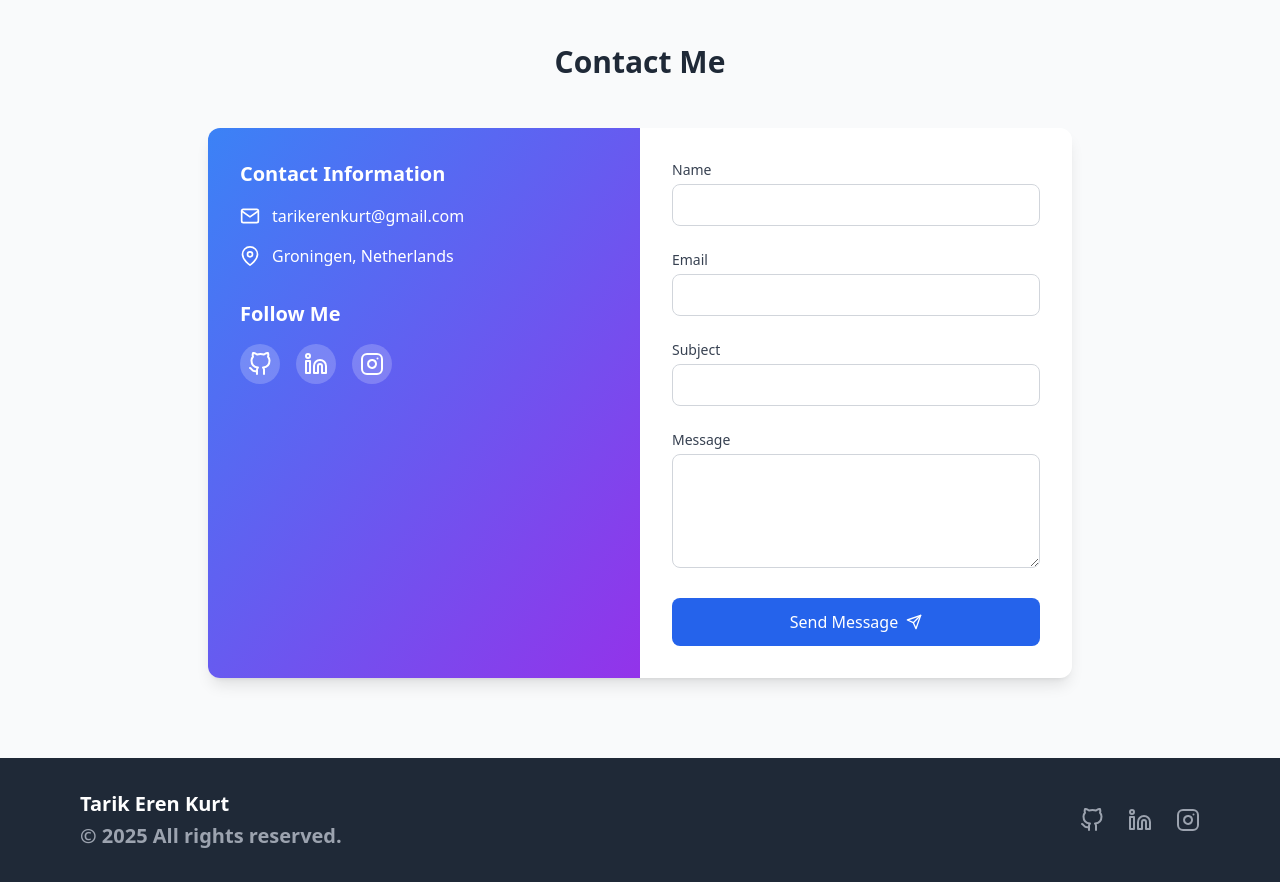
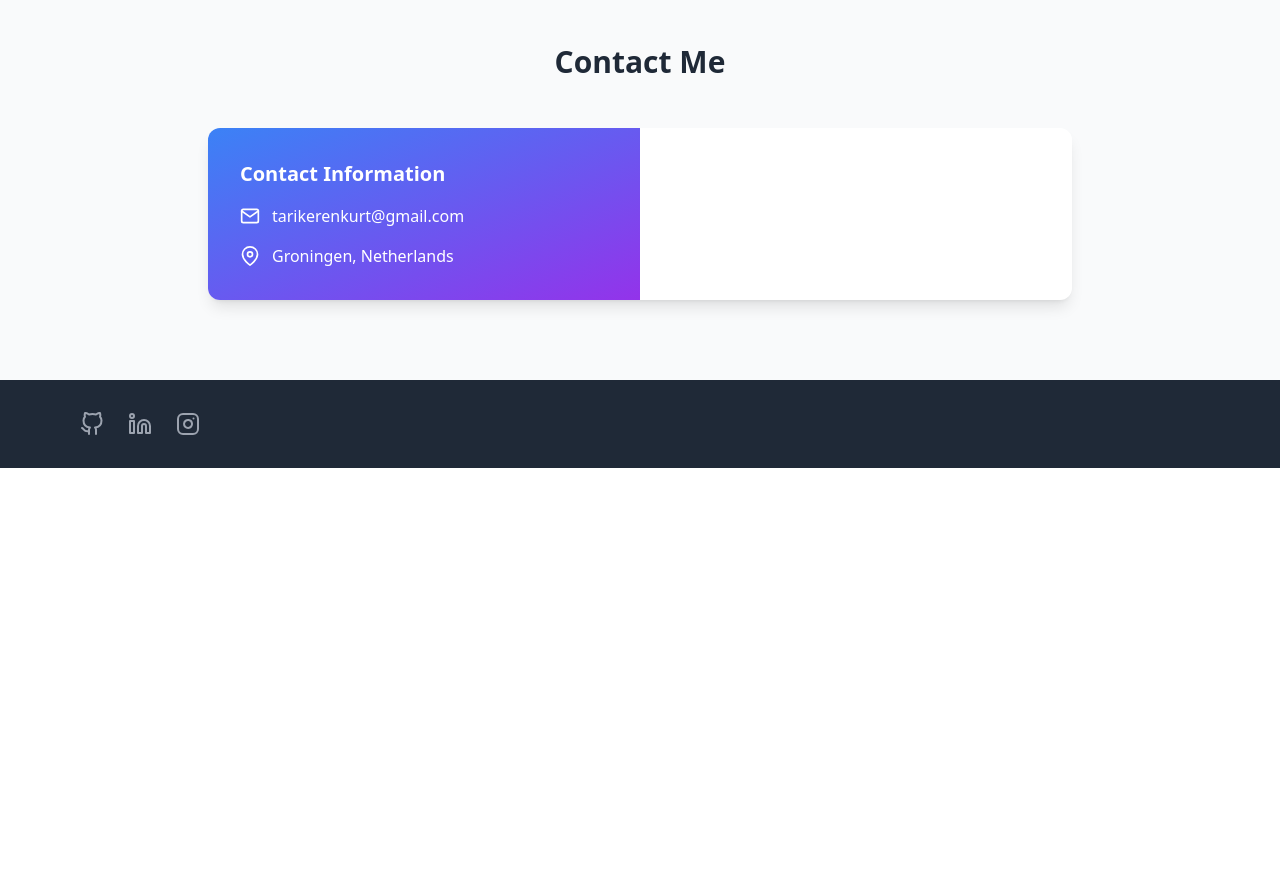
Before and after one commit to fulcrum0/portfolioWebsite, a plain HTML site: page index.html in a window 1280 px wide. Shown: the part 2420-3302 px from the top of the page. After the commit the page ends 2888 px from the top, so only its background shows below. Drawn offline with nearby package versions, Linux system fonts and the light colour scheme.

Commit message:
Update index.html

```diff
--- a/index.html
+++ b/index.html
@@ -120,8 +120,8 @@
                     <div class="w-full md:w-2/3" data-aos="fade-left" data-aos-delay="100">
                         <h3 class="text-2xl font-semibold mb-4 text-gray-800 dark:text-white">Who I Am</h3>
                         <p class="text-gray-600 dark:text-gray-300 mb-6">
-                            I'm a passionate Software Developer student. I love developing games, learning new things
-                            about technology and games.
+                            I'm a passionate Software Developer student. I am very much interested in developing games, love learning new things
+                            about technology and how the logic behind the mechanism in the games.
                         </p>
                         <div class="grid grid-cols-2 gap-4 mb-8">
                             <div class="flex items-center">
@@ -294,74 +294,17 @@
                                     <span class="text-white">Groningen, Netherlands</span>
                                 </div>
                             </div>
-                            <div class="mt-8">
-                                <h3 class="text-xl font-semibold text-white mb-4">Follow Me</h3>
-                                <div class="flex space-x-4">
-                                    <a href="https://github.com/fulcrum0" target="_blank"
-                                        class="w-10 h-10 rounded-full bg-white/20 flex items-center justify-center hover:bg-white/30 transition-colors">
-                                        <i data-feather="github" class="text-white"></i>
-                                    </a>
-                                    <a href="https://www.linkedin.com/in/tarikerenkurt" target="_blank"
-                                        class="w-10 h-10 rounded-full bg-white/20 flex items-center justify-center hover:bg-white/30 transition-colors">
-                                        <i data-feather="linkedin" class="text-white"></i>
-                                    </a>
-                                    <a href="https://www.instagram.com/tarikerenkrt" target="_blank"
-                                        class="w-10 h-10 rounded-full bg-white/20 flex items-center justify-center hover:bg-white/30 transition-colors">
-                                        <i data-feather="instagram" class="text-white"></i>
-                                    </a>
-                                </div>
-                            </div>
-                        </div>
-                        <div class="w-full md:w-1/2 p-8">
-                            <form id="contactForm" class="space-y-6">
-                                <div>
-                                    <label for="name"
-                                        class="block text-sm font-medium text-gray-700 dark:text-gray-300 mb-1">Name</label>
-                                    <input type="text" id="name" name="name"
-                                        class="w-full px-4 py-2 border border-gray-300 dark:border-gray-600 rounded-lg focus:ring-2 focus:ring-blue-500 focus:border-blue-500 dark:bg-gray-800 dark:text-white"
-                                        required>
-                                </div>
-                                <div>
-                                    <label for="email"
-                                        class="block text-sm font-medium text-gray-700 dark:text-gray-300 mb-1">Email</label>
-                                    <input type="email" id="email" name="email"
-                                        class="w-full px-4 py-2 border border-gray-300 dark:border-gray-600 rounded-lg focus:ring-2 focus:ring-blue-500 focus:border-blue-500 dark:bg-gray-800 dark:text-white"
-                                        required>
-                                </div>
-                                <div>
-                                    <label for="subject"
-                                        class="block text-sm font-medium text-gray-700 dark:text-gray-300 mb-1">Subject</label>
-                                    <input type="text" id="subject" name="subject"
-                                        class="w-full px-4 py-2 border border-gray-300 dark:border-gray-600 rounded-lg focus:ring-2 focus:ring-blue-500 focus:border-blue-500 dark:bg-gray-800 dark:text-white"
-                                        required>
-                                </div>
-                                <div>
-                                    <label for="message"
-                                        class="block text-sm font-medium text-gray-700 dark:text-gray-300 mb-1">Message</label>
-                                    <textarea id="message" name="message" rows="4"
-                                        class="w-full px-4 py-2 border border-gray-300 dark:border-gray-600 rounded-lg focus:ring-2 focus:ring-blue-500 focus:border-blue-500 dark:bg-gray-800 dark:text-white"
-                                        required></textarea>
-                                </div>
-                                <button type="submit"
-                                    class="w-full py-3 px-6 bg-blue-600 hover:bg-blue-700 text-white font-medium rounded-lg transition-colors flex items-center justify-center">
-                                    Send Message <i data-feather="send" class="w-4 h-4 ml-2"></i>
-                                </button>
-                            </form>
                         </div>
                     </div>
                 </div>
             </div>
+
         </section>
     </main>
 
     <footer class="bg-gray-800 dark:bg-gray-900 text-white py-8">
         <div class="max-w-6xl mx-auto px-4">
             <div class="flex flex-col md:flex-row justify-between items-center">
-                <div class="mb-4 md:mb-0">
-                    <a href="#" class="text-xl font-bold">Tarik Eren Kurt
-                        <p class="text-gray-400 mt-1">© 2025 All rights reserved.</p>
-                    </a>
-                </div>
                 <div class="flex space-x-6">
                     <a href="https://github.com/fulcrum0" target="_blank"
                         class="text-gray-400 hover:text-white transition-colors">
```
